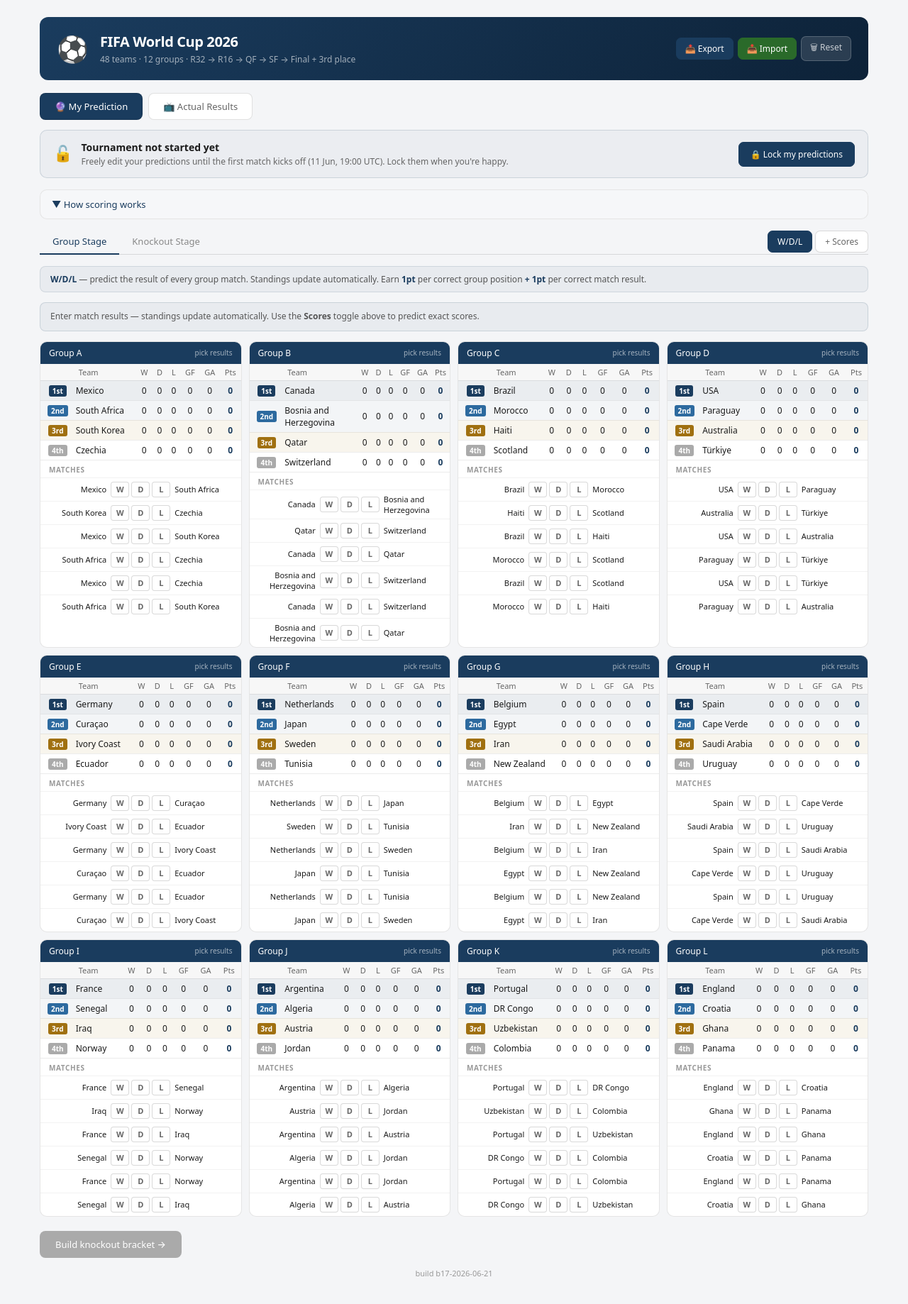
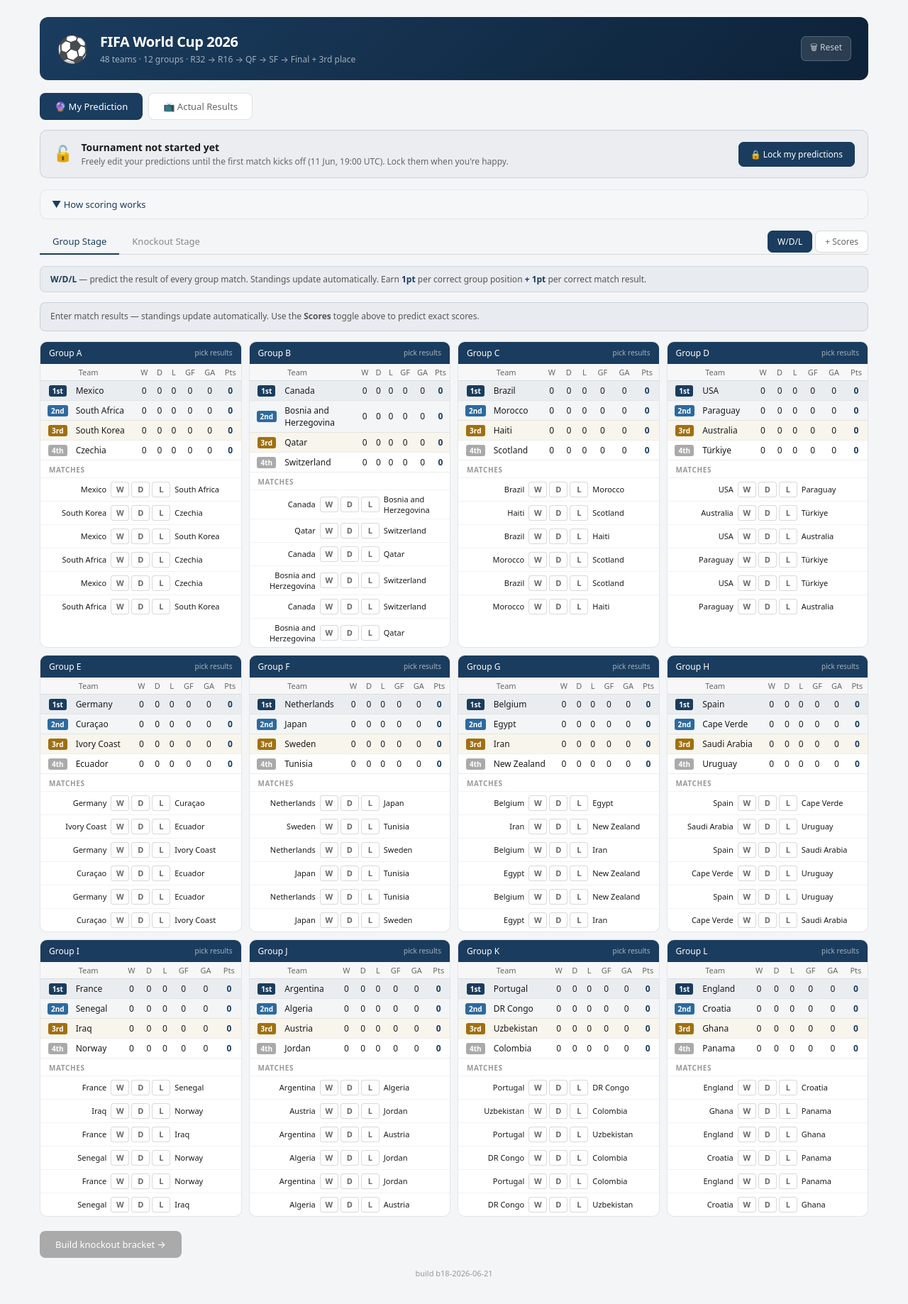
Before and after one commit to Taylor-PS31/WorldCup, a React (Create React App) app: page / in a window 1280 px wide. Shown: the top 1838 px of the page at 71% size. Built offline with nearby package versions, Linux system fonts and the light colour scheme.

Commit message:
remove export/import UI, bump build tag and app version

```diff
--- a/src/App.js
+++ b/src/App.js
@@ -5,7 +5,7 @@
 // Visible build identifier — bump this on every deploy so you can instantly
 // confirm (by eye, on any device) whether it's running the latest code.
 // Shown at the bottom of every page.
-const BUILD_TAG = 'b17-2026-06-21';
+const BUILD_TAG = 'b18-2026-06-21';
 
 // ─── Data ─────────────────────────────────────────────────────────────────────
 
@@ -2084,42 +2084,6 @@
           <div className="hero-title">FIFA World Cup 2026</div>
           <div className="hero-sub">48 teams · 12 groups · R32 → R16 → QF → SF → Final + 3rd place</div>
         </div>
-        <div style={{display:'flex',gap:6,alignItems:'center'}}>
-          <button className="clear-data-btn" title="Export all your data to a file"
-            style={{background:'#1a3c5e',color:'#fff',borderColor:'#1a3c5e'}}
-            onClick={() => {
-              const data = localStorage.getItem(STORAGE_KEY);
-              if (!data) { alert('No data to export.'); return; }
-              const blob = new Blob([data], {type:'application/json'});
-              const url = URL.createObjectURL(blob);
-              const a = document.createElement('a');
-              a.href = url; a.download = 'wc2026-predictions.json';
-              a.click(); URL.revokeObjectURL(url);
-            }}>
-            📤 Export
-          </button>
-          <label className="clear-data-btn" title="Import predictions from a file"
-            style={{background:'#2a6a2a',color:'#fff',borderColor:'#2a6a2a',cursor:'pointer',display:'inline-block'}}>
-            📥 Import
-            <input type="file" accept=".json" style={{display:'none'}}
-              onChange={(e) => {
-                const file = e.target.files[0];
-                if (!file) return;
-                const reader = new FileReader();
-                reader.onload = (ev) => {
-                  try {
-                    const parsed = JSON.parse(ev.target.result);
-                    if (!parsed || typeof parsed !== 'object') throw new Error('Invalid file');
-                    localStorage.setItem(STORAGE_KEY, JSON.stringify(parsed));
-                    window.location.reload();
-                  } catch {
-                    alert('Invalid file — could not import predictions.');
-                  }
-                };
-                reader.readAsText(file);
-              }}
-            />
-          </label>
         <button className="clear-data-btn" title="Clear all saved data and start fresh"
           onClick={() => {
             if (window.confirm('Clear all your predictions and results? This cannot be undone.')) {
@@ -2137,7 +2101,6 @@
           }}>
           🗑 Reset
         </button>
-        </div>
       </div>
 
       {/* Points bar — shown when actual data exists */}
@@ -2175,23 +2138,6 @@
         )}
       </div>
 
-      {/* Export reminder banner — shown during tournament if no export has been done */}
-      {phaseNow >= SCHEDULE.groups.start && !localStorage.getItem('wc2026_exported') && (
-        <div style={{background:'rgba(139,100,0,0.1)',border:'0.5px solid rgba(139,100,0,0.3)',borderRadius:10,padding:'10px 14px',margin:'8px 0',fontSize:13,color:'#7a5500',display:'flex',alignItems:'center',justifyContent:'space-between',gap:10,flexWrap:'wrap'}}>
-          <span>⚠️ <strong>Back up your predictions</strong> — if you clear your browser cache you'll lose everything. Tap Export to save a backup file.</span>
-          <button style={{padding:'6px 12px',background:'#1a3c5e',color:'#fff',border:'none',borderRadius:6,fontSize:12,cursor:'pointer'}}
-            onClick={() => {
-              const data = localStorage.getItem(STORAGE_KEY);
-              if (!data) return;
-              const blob = new Blob([data], {type:'application/json'});
-              const url = URL.createObjectURL(blob);
-              const a = document.createElement('a');
-              a.href = url; a.download = 'wc2026-predictions.json';
-              a.click(); URL.revokeObjectURL(url);
-              localStorage.setItem('wc2026_exported', '1');
-            }}>📤 Export now</button>
-        </div>
-      )}
       {activeTab === 'prediction' && (
         <TournamentStatusBanner
           tournPhase={currentPhase}
--- a/src/index.js
+++ b/src/index.js
@@ -10,7 +10,7 @@
 // This is the single source of truth for cache-busting. Unlike Date.now(),
 // it stays the same across page loads of the SAME deployed code, so the
 // service worker correctly detects "no change" vs "new version".
-const APP_VERSION = 'v16-2026-06-21';
+const APP_VERSION = 'v17-2026-06-21';
 
 // Register service worker with the fixed version above.
 // If the version differs from what's stored, force ONE reload to guarantee
```
Lines whose indentation alone changed are shown as unchanged.
